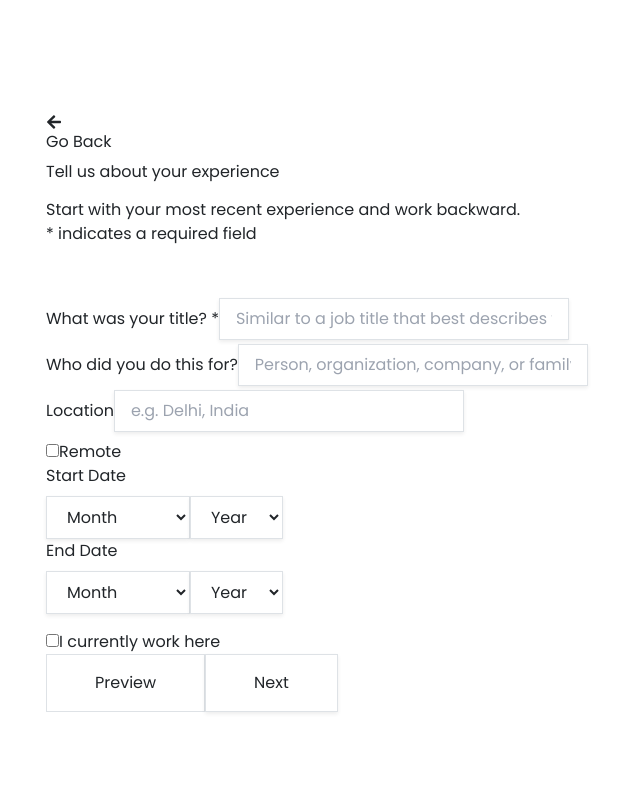
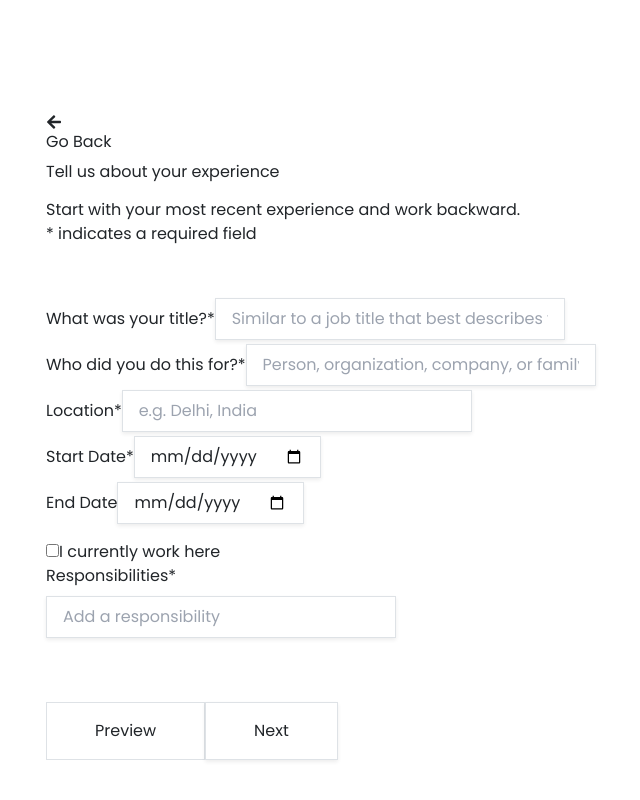
Before and after one commit to shivabhujbal/resume-builder, a React (Vite) app: page /experience-details in a window 1280 px wide. Shown: the part 504-1304 px from the top of the page, without its empty margins (36-676 px from the left). Before the commit the page ends 1264 px from the top, so only its background shows below. Built offline with nearby package versions, Linux system fonts and the light colour scheme.

Commit message:
Experienced Comonent Done

```diff
--- a/src/components/ExperienceDetils.jsx
+++ b/src/components/ExperienceDetils.jsx
@@ -2,15 +2,67 @@ import React, { useState } from 'react';
 import { FaArrowLeft } from 'react-icons/fa';
 import { useNavigate } from 'react-router-dom';
 import Sidebar from './Sidebar';
+import { addExperience } from '../services/ExperienceService';
 
 function ExperienceDetails() {
   const [formData, setFormData] = useState({
+    userId: 1,
     title: '',
-    companyName: '',
-    companyLocation: '',
+    company: '',
+    location: '',
     startDate: '',
     endDate: '',
+    responsibility: [],
+    currentlyWorking: false,
+
   });
+
+  const [errors, setErrors] = useState({});
+
+
+  const validate = () => {
+    const newErrors = {};
+
+    if (!formData.title) newErrors.title = "Title is required.";
+    if (formData.title.length < 3) newErrors.title = "Title must be at least 3 characters long.";
+
+    if (!formData.company) newErrors.company = "Company name is required.";
+    if (formData.company.length < 3) newErrors.company = "Company name must be at least 3 characters long.";
+
+    if (!formData.location) newErrors.location = "Location is required.";
+    if (!/^[a-zA-Z\s]+$/.test(formData.location)) newErrors.location = "Location must only contain letters and spaces.";
+    if (formData.location.length < 3) newErrors.location = "Location must be at least 3 characters long.";
+
+    if (!formData.startDate) newErrors.startDate = "Start Date is required.";
+    if (!formData.currentlyWorking && !formData.endDate) {
+      newErrors.endDate = "End Date is required unless currently working.";
+    }
+
+    if (formData.responsibility.length === 0) newErrors.responsibility = "At least one responsibility is required.";
+
+    setErrors(newErrors);
+    return Object.keys(newErrors).length === 0;
+  };
+
+
+
+  const handleCheckboxChange = (e) =>{
+    const {checked} = e.target;
+    setFormData((prevData) =>({
+      ...prevData,
+      currentlyWorking:checked,
+      endDate:checked ? '':prevData.endDate,
+    }))
+  }
+
+  const [currentResponsibility, setCurrentResponsibility] = useState('');
+
+  const removeResponsibility = (index) => {
+    setFormData(prevData => ({
+      ...prevData,
+      responsibility: prevData.responsibility.filter((_, i) => i !== index)
+    }));
+  };
 
   const handleChange = (e) => {
     const { name, value } = e.target;
@@ -20,24 +72,49 @@ function ExperienceDetails() {
     }));
   };
 
-  const handleSubmit = (e) => {
+  const handleResponsibilityChange = (e) => {
+    setCurrentResponsibility(e.target.value);
+  };
+
+  const addResponsibility = () => {
+    if (currentResponsibility.trim()) {
+      setFormData((prevData) => ({
+        ...prevData,
+        responsibility: [...prevData.responsibility, currentResponsibility],
+      }));
+      setCurrentResponsibility('');
+    }
+  };
+
+  const handleSubmit = async(e) => {
     e.preventDefault();
+    if (validate()) {
       console.log(formData);
-    // Handle form submission
+
+      const response = await addExperience(formData);
+      console.log("res",response);
+
+
+
+
+
+
+
+    }
   };
 
   const navigate = useNavigate();
 
   const handleBackClick = () => {
-    navigate('/education-details'); // Navigate to the Basic Details route
+    navigate('/education-details');
   };
+
   const handleNextClick = () => {
-    navigate('/skill-details'); // Navigate to the Basic Details route
+    // navigate('/skill-details');
   };
 
   return (
     <div className="flex h-screen">
-      {/* Sidebar Component */}
       <div className="fixed w-64 h-full">
         <Sidebar />
       </div>
@@ -64,7 +141,7 @@ function ExperienceDetails() {
               <div className="grid grid-cols-2 gap-6">
                 <div className="col-span-2 sm:col-span-1">
                   <label className="block mb-1 font-semibold text-gray-700">
-                    What was your title? *
+                    What was your title?<span className="text-red-900">*</span>
                   </label>
                   <input
                     type="text"
@@ -74,134 +151,133 @@ function ExperienceDetails() {
                     onChange={handleChange}
                     className="mt-1 block w-full px-3 py-2 bg-white border border-gray-300 rounded-sm shadow-sm placeholder-gray-400 focus:outline-none focus:ring-indigo-500 focus:border-indigo-500 sm:text-sm"
                   />
+                  {errors.title && <p className="text-red-500 text-sm">{errors.title}</p>}
                 </div>
                 <div className="col-span-2 sm:col-span-1">
                   <label className="block mb-1 font-semibold text-gray-700">
-                    Who did you do this for?
+                    Who did you do this for?<span className="text-red-900">*</span>
                   </label>
                   <input
                     type="text"
-                    name="companyName"
+                    name="company"
                     placeholder="Person, organization, company, or family business you worked for."
-                    value={formData.companyName}
+                    value={formData.company}
                     onChange={handleChange}
                     className="mt-1 block w-full px-3 py-2 bg-white border border-gray-300 rounded-sm shadow-sm placeholder-gray-400 focus:outline-none focus:ring-indigo-500 focus:border-indigo-500 sm:text-sm"
                   />
+                  {errors.company && <p className="text-red-500 text-sm">{errors.company}</p>}
+
                 </div>
                 <div className="col-span-2 sm:col-span-1">
                   <label className="block mb-1 font-semibold text-gray-700">
-                    Location
+                    Location<span className="text-red-900">*</span>
                   </label>
                   <input
                     type="text"
-                    name="companyLocation"
+                    name="location"
                     placeholder="e.g. Delhi, India"
-                    value={formData.companyLocation}
+                    value={formData.location}
                     onChange={handleChange}
                     className="mt-1 block w-full px-3 py-2 bg-white border border-gray-300 rounded-sm shadow-sm placeholder-gray-400 focus:outline-none focus:ring-indigo-500 focus:border-indigo-500 sm:text-sm"
                   />
+                  {errors.location && <p className="text-red-500 text-sm">{errors.location}</p>}
+
                 </div>
               </div>
-              <div className="flex items-center mt-2">
-                <input type="checkbox" id="remote" className="mr-2" />
-                <label htmlFor="remote" className="text-sm">
-                  Remote
+
+              {/* ======================================================== */}
+              <div className="grid grid-cols-2 gap-6 mt-6">
+  <div className="">
+    <label className="block mb-1 font-semibold text-gray-700">
+      Start Date<span className="text-red-900">*</span>
     </label>
-              </div>
-              <div className="grid grid-cols-2 gap-6 mt-6">
-                <div className="col-span-2 sm:col-span-1">
-                  <label className="block mb-1 font-semibold text-gray-700">
-                    Start Date
-                  </label>
-                  <div className="grid grid-cols-2 gap-4">
-                    <select
-                      name="startMonth"
-                      value={formData.startMonth}
+    <input
+      type="date"
+      name="startDate"
+      value={formData.startDate}
       onChange={handleChange}
-                      className="mt-1 block w-full px-3 py-2 bg-white border border-gray-300 rounded-sm shadow-sm placeholder-gray-400 focus:outline-none focus:ring-indigo-500 focus:border-indigo-500 sm:text-sm"
-                    >
-                      <option value="">Month</option>
-                      <option value="January">January</option>
-                      <option value="February">February</option>
-                      <option value="March">March</option>
-                      <option value="April">April</option>
-                      <option value="May">May</option>
-                      <option value="June">June</option>
-                      <option value="July">July</option>
-                      <option value="August">August</option>
-                      <option value="September">September</option>
-                      <option value="October">October</option>
-                      <option value="November">November</option>
-                      <option value="December">December</option>
-                    </select>
-                    <select
-                      name="startYear"
-                      value={formData.startYear}
-                      onChange={handleChange}
-                      className="mt-1 block w-full px-3 py-2 bg-white border border-gray-300 rounded-sm shadow-sm placeholder-gray-400 focus:outline-none focus:ring-indigo-500 focus:border-indigo-500 sm:text-sm"
-                    >
-                      <option value="">Year</option>
-                      {Array.from({ length: 10 }, (_, i) => {
-                        const year = new Date().getFullYear() - i;
-                        return (
-                          <option key={year} value={year}>
-                            {year}
-                          </option>
-                        );
-                      })}
-                    </select>
-                  </div>
+      className="mt-1 block w-48 px-3 py-2 bg-white border border-gray-300 rounded-sm shadow-sm placeholder-gray-400 focus:outline-none focus:ring-indigo-500 focus:border-indigo-500 sm:text-sm"
+    />
+    {errors.startDate && <p className="text-red-500 text-sm">{errors.startDate}</p>}
+
   </div>
   <div className="col-span-2 sm:col-span-1">
     <label className="block mb-1 font-semibold text-gray-700">
       End Date
     </label>
-                  <div className="grid grid-cols-2 gap-4">
-                    <select
-                      name="endMonth"
-                      value={formData.endMonth}
+    <input
+      type="date"
+      name="endDate"
+      value={formData.endDate}
       onChange={handleChange}
-                      className="mt-1 block w-full px-3 py-2 bg-white border border-gray-300 rounded-sm shadow-sm placeholder-gray-400 focus:outline-none focus:ring-indigo-500 focus:border-indigo-500 sm:text-sm"
-                    >
-                      <option value="">Month</option>
-                      <option value="January">January</option>
-                      <option value="February">February</option>
-                      <option value="March">March</option>
-                      <option value="April">April</option>
-                      <option value="May">May</option>
-                      <option value="June">June</option>
-                      <option value="July">July</option>
-                      <option value="August">August</option>
-                      <option value="September">September</option>
-                      <option value="October">October</option>
-                      <option value="November">November</option>
-                      <option value="December">December</option>
-                    </select>
-                    <select
-                      name="endYear"
-                      value={formData.endYear}
-                      onChange={handleChange}
-                      className="mt-1 block w-full px-3 py-2 bg-white border border-gray-300 rounded-sm shadow-sm placeholder-gray-400 focus:outline-none focus:ring-indigo-500 focus:border-indigo-500 sm:text-sm"
-                    >
-                      <option value="">Year</option>
-                      {Array.from({ length: 10 }, (_, i) => {
-                        const year = new Date().getFullYear() - i;
-                        return (
-                          <option key={year} value={year}>
-                            {year}
-                          </option>
-                        );
-                      })}
-                    </select>
-                  </div>
+      disabled={formData.currentlyWorking} // Disable the input if currently working
+      className="mt-1 block w-48 px-3 py-2 bg-white border border-gray-300 rounded-sm shadow-sm placeholder-gray-400 focus:outline-none focus:ring-indigo-500 focus:border-indigo-500 sm:text-sm"
+
+    />
+    {errors.endDate && <p className="text-red-500 text-sm">{errors.endDate}</p>}
+
     <div className="flex items-center mt-3">
-                    <input type="checkbox" id="current" className="mr-2" />
+      <input
+        type="checkbox"
+        id="current"
+        checked={formData.currentlyWorking}
+        onChange={handleCheckboxChange}
+        className="mr-2"
+      />
       <label htmlFor="current" className="text-sm">
         I currently work here
       </label>
     </div>
   </div>
 </div>
+
+<div className="mt-6">
+  <label className="block mb-1 font-semibold text-gray-700">
+    Responsibilities<span className="text-red-900">*</span>
+  </label>
+  <div className="flex space-x-2">
+    <input
+      type="text"
+      name="responsibility"
+      placeholder="Add a responsibility"
+      value={currentResponsibility}
+      onChange={handleResponsibilityChange}
+      className="mt-1 block w-64 px-3 py-2 bg-white border border-gray-300 rounded-sm shadow-sm placeholder-gray-400 focus:outline-none focus:ring-indigo-500 focus:border-indigo-500 sm:text-sm"
+    />
+    {errors.responsibility && <p className="text-red-500 text-sm">{errors.responsibility}</p>}
+
+    <button
+      type="button"
+      onClick={addResponsibility}
+      className="px-4 py-2 bg-blue-600 text-white rounded-sm"
+    >
+      Add
+    </button>
+  </div>
+  <div className="mt-4">
+    <ul>
+      {formData.responsibility.map((res, index) => (
+
+      <li key={index} className="flex justify-between items-center text-sm text-gray-700 mb-2">
+      {res}
+      <button
+        type="button"
+        onClick={() => removeResponsibility(index)}
+        className="ml-2 text-red-600 hover:text-red-800"
+      >
+        Remove
+      </button>
+    </li>
+      ))}
+    </ul>
+  </div>
+</div>
+
+
+
+              {/* =============================================== */}
+
+
               <div className="mt-28 pr-5 pb-5 flex justify-end space-x-5 ">
                 <button
                   type="button"
@@ -210,7 +286,7 @@ function ExperienceDetails() {
                   Preview
                 </button>
                 <button
-                  type="button"
+                  type="submit"
                   onClick={handleNextClick}
                   className="items-end px-5 py-3 text-base font-medium border border-transparent rounded-full shadow-sm text-blue-700 bg-yellow-400 hover:bg-yellow-600 focus:outline-none focus:ring-2 focus:ring-offset-2 focus:ring-indigo-500"
                 >
```
Lines whose indentation alone changed are shown as unchanged.
